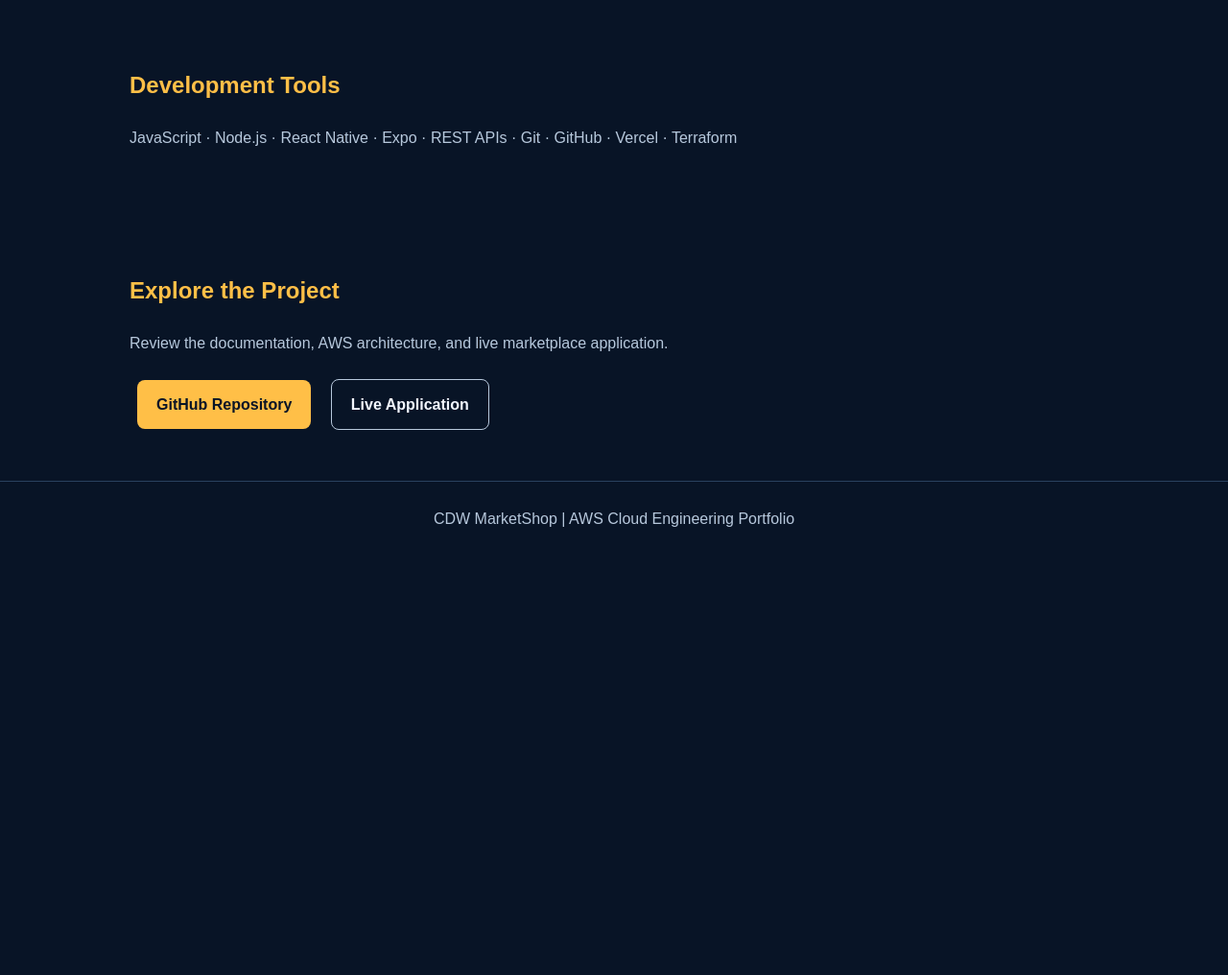
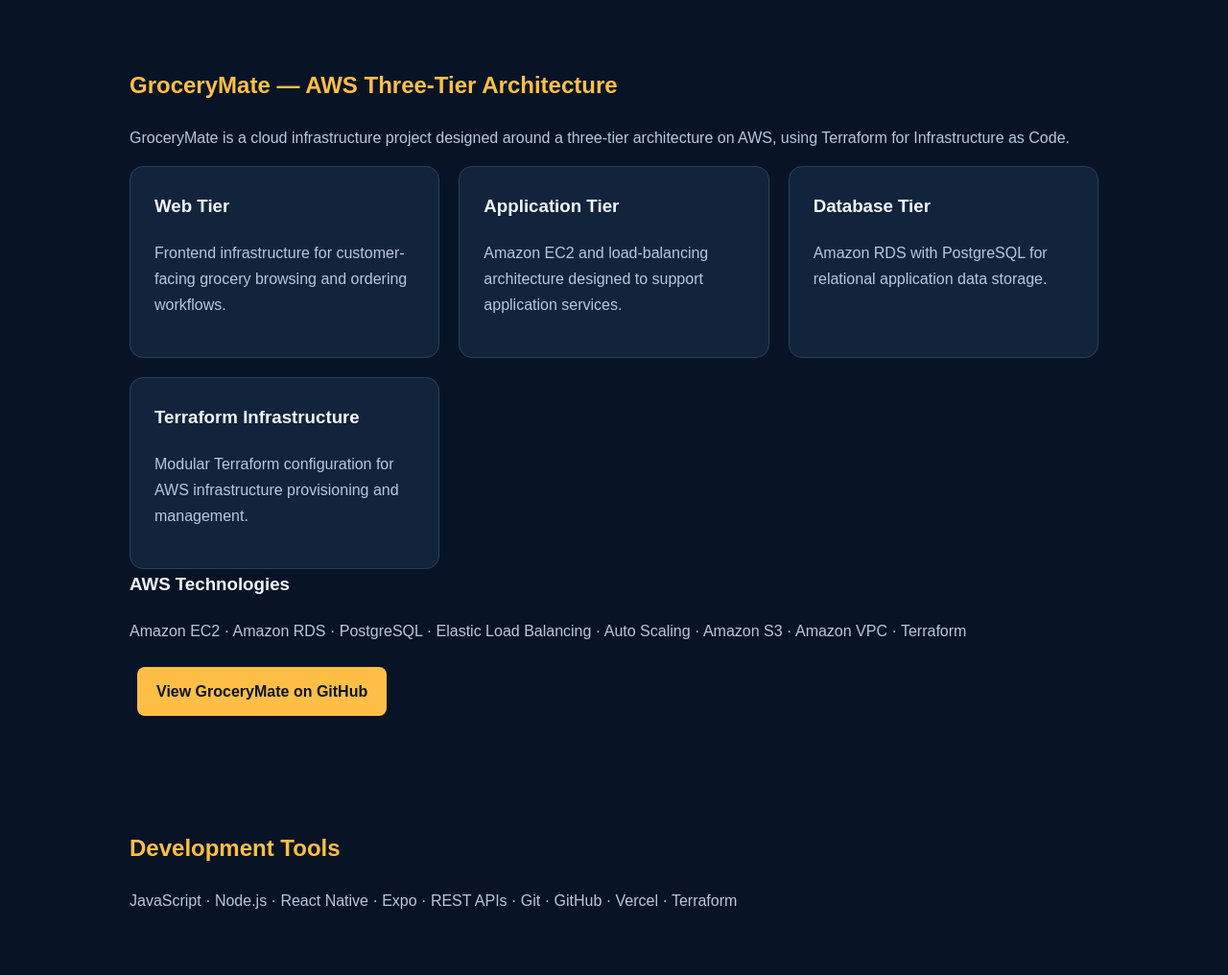
Before and after one commit to chrisdaron2-hue/CDW-MarketShop-AWS-Portfolio, a plain HTML site: page index.html in a window 1280 px wide. Shown: the part 2517-3533 px from the top of the page at 96% size. Before the commit the page ends 3096 px from the top, so only its background shows below. Drawn offline with Linux system fonts and the light colour scheme.

Commit message:
Add GroceryMate AWS three-tier architecture project

```diff
--- a/index.html
+++ b/index.html
@@ -211,7 +211,66 @@
   </section>
 
 
-  <section class="container">
+
+  <section class="container" id="grocerymate">
+    <h2>GroceryMate — AWS Three-Tier Architecture</h2>
+
+    <p>
+      GroceryMate is a cloud infrastructure project
+      designed around a three-tier architecture on AWS,
+      using Terraform for Infrastructure as Code.
+    </p>
+
+    <div class="grid">
+      <div class="card">
+        <h3>Web Tier</h3>
+        <p>
+          Frontend infrastructure for customer-facing
+          grocery browsing and ordering workflows.
+        </p>
+      </div>
+
+      <div class="card">
+        <h3>Application Tier</h3>
+        <p>
+          Amazon EC2 and load-balancing architecture
+          designed to support application services.
+        </p>
+      </div>
+
+      <div class="card">
+        <h3>Database Tier</h3>
+        <p>
+          Amazon RDS with PostgreSQL for relational
+          application data storage.
+        </p>
+      </div>
+
+      <div class="card">
+        <h3>Terraform Infrastructure</h3>
+        <p>
+          Modular Terraform configuration for AWS
+          infrastructure provisioning and management.
+        </p>
+      </div>
+    </div>
+
+    <h3>AWS Technologies</h3>
+    <p>
+      Amazon EC2 · Amazon RDS · PostgreSQL ·
+      Elastic Load Balancing · Auto Scaling ·
+      Amazon S3 · Amazon VPC · Terraform
+    </p>
+
+    <a class="button"
+       href="https://github.com/chrisdaron2-hue/AWS_grocery"
+       target="_blank"
+       rel="noopener noreferrer">
+      View GroceryMate on GitHub
+    </a>
+  </section>
+
+<section class="container">
     <h2>Development Tools</h2>
     <p>
       JavaScript · Node.js · React Native · Expo ·
```
